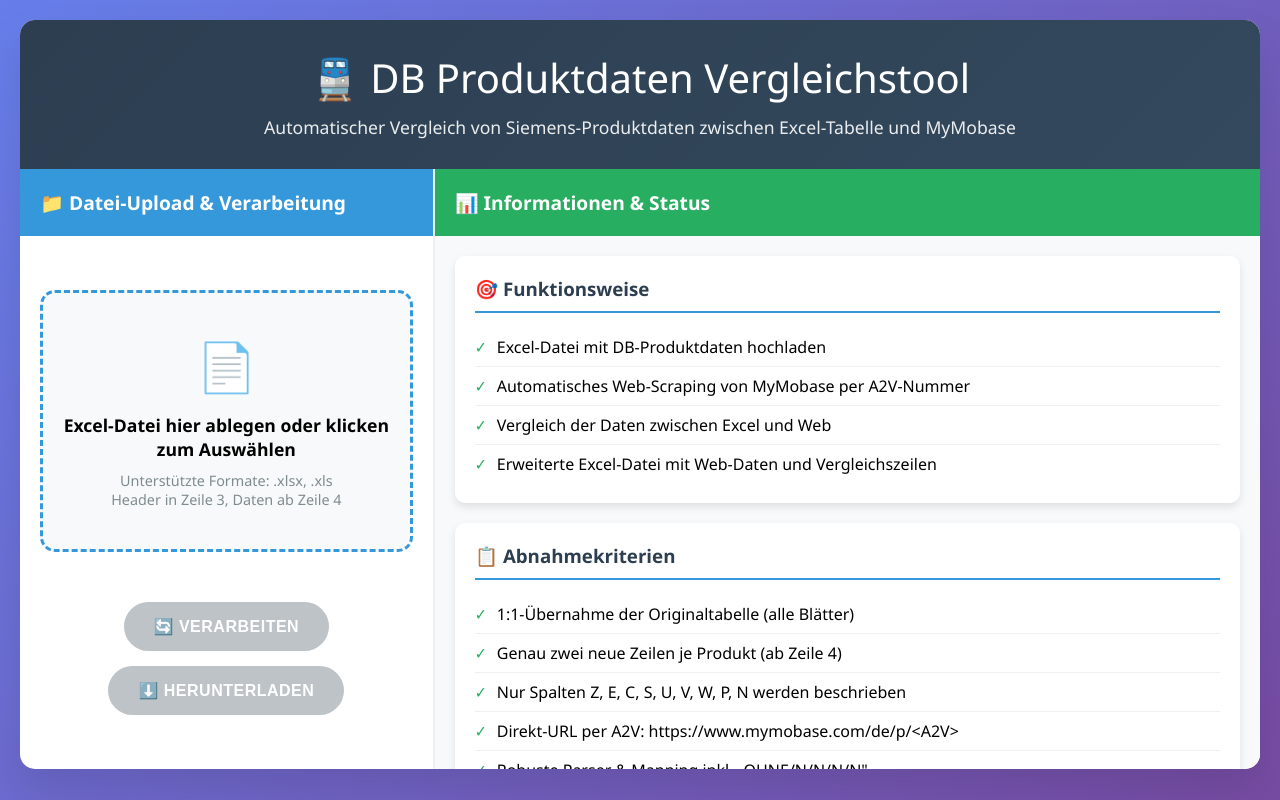
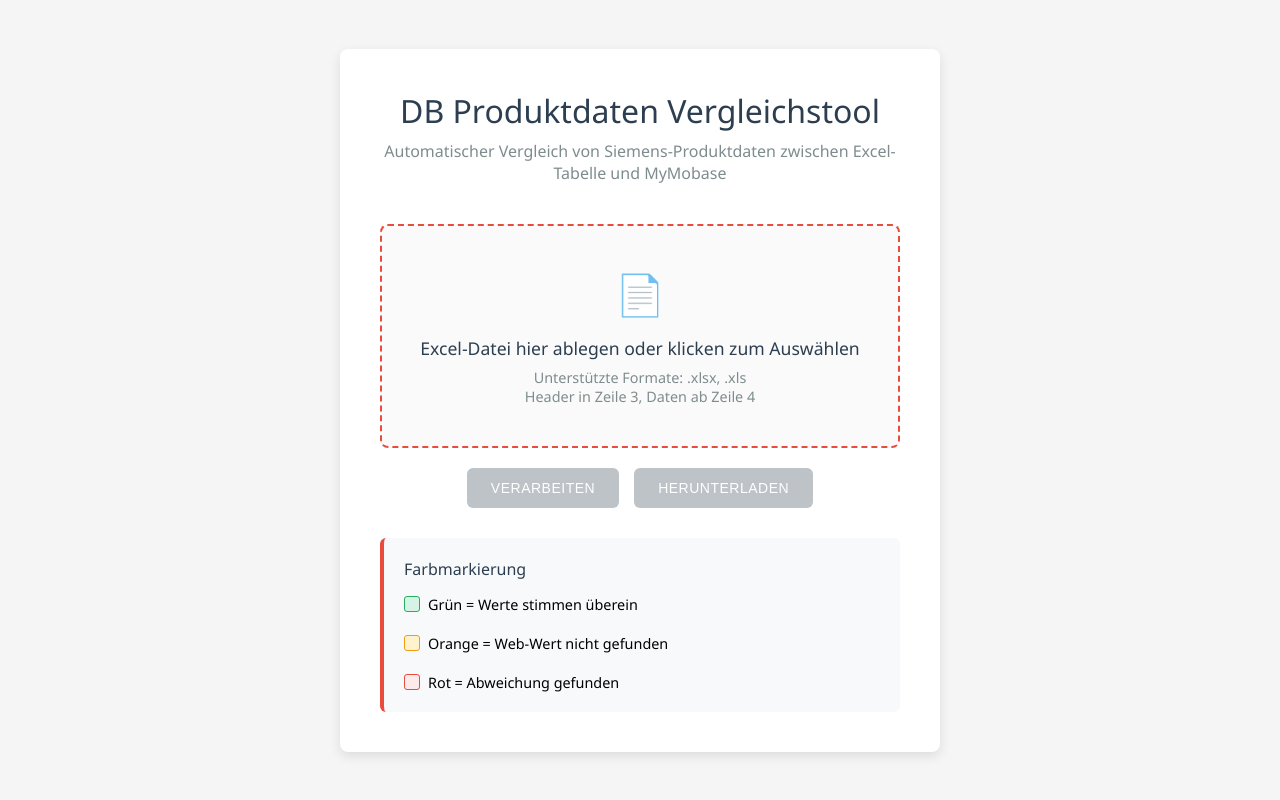
Before and after one commit to Onssrasra/QMPxDB, a website: page index.html in a window 1280 px wide. Drawn offline with Linux system fonts and the light colour scheme.

Commit message:
Update index.html

```diff
--- a/index.html
+++ b/index.html
@@ -14,89 +14,63 @@
 
         body {
             font-family: 'Segoe UI', Tahoma, Geneva, Verdana, sans-serif;
-            background: linear-gradient(135deg, #667eea 0%, #764ba2 100%);
+            background: #f5f5f5;
             min-height: 100vh;
+            display: flex;
+            align-items: center;
+            justify-content: center;
             padding: 20px;
         }
 
         .container {
-            max-width: 1400px;
-            margin: 0 auto;
+            max-width: 600px;
+            width: 100%;
             background: white;
-            border-radius: 15px;
-            box-shadow: 0 20px 40px rgba(0,0,0,0.1);
-            overflow: hidden;
+            border-radius: 8px;
+            box-shadow: 0 4px 12px rgba(0,0,0,0.1);
+            padding: 40px;
         }
 
         .header {
-            background: linear-gradient(135deg, #2c3e50 0%, #34495e 100%);
-            color: white;
-            padding: 30px;
             text-align: center;
+            margin-bottom: 40px;
         }
 
         .header h1 {
-            font-size: 2.5em;
-            margin-bottom: 10px;
+            font-size: 2em;
+            color: #2c3e50;
             font-weight: 300;
+            margin-bottom: 8px;
         }
 
         .header p {
-            font-size: 1.1em;
-            opacity: 0.9;
-        }
-
-        .main-content {
-            display: flex;
-            height: calc(100vh - 200px);
+            color: #7f8c8d;
+            font-size: 1em;
         }
 
         .upload-section {
-            flex: 1;
-            display: flex;
-            flex-direction: column;
-            border-right: 2px solid #ecf0f1;
-        }
-
-        .upload-header {
-            background: #3498db;
-            color: white;
-            padding: 20px;
-            font-size: 1.2em;
-            font-weight: bold;
-        }
-
-        .upload-content {
-            flex: 1;
-            padding: 20px;
-            display: flex;
-            flex-direction: column;
-            justify-content: center;
-            align-items: center;
+            margin-bottom: 30px;
         }
 
         .file-upload {
-            width: 100%;
-            max-width: 500px;
-            margin-bottom: 30px;
+            border: 2px dashed #e74c3c;
+            border-radius: 8px;
             padding: 40px 20px;
-            border: 3px dashed #3498db;
-            border-radius: 15px;
             text-align: center;
             cursor: pointer;
             transition: all 0.3s ease;
-            background: #f8f9fa;
+            background: #fafafa;
+            margin-bottom: 20px;
         }
 
         .file-upload:hover {
-            background: #e3f2fd;
-            border-color: #2980b9;
-            transform: translateY(-2px);
+            background: #f8f9fa;
+            border-color: #c0392b;
         }
 
         .file-upload.has-file {
             border-color: #27ae60;
-            background: #d5f4e6;
+            background: #f8f9fa;
         }
 
         .file-upload input {
@@ -104,15 +78,16 @@
         }
 
         .upload-icon {
-            font-size: 3em;
+            font-size: 2.5em;
             margin-bottom: 15px;
-            color: #3498db;
+            color: #e74c3c;
         }
 
         .upload-text {
             font-size: 1.1em;
-            font-weight: 600;
-            margin-bottom: 10px;
+            font-weight: 500;
+            margin-bottom: 8px;
+            color: #2c3e50;
         }
 
         .upload-subtext {
@@ -123,71 +98,62 @@
         .button-container {
             display: flex;
             gap: 15px;
-            margin-top: 20px;
-            flex-wrap: wrap;
             justify-content: center;
+            margin-bottom: 20px;
         }
 
         .btn {
-            padding: 15px 30px;
+            padding: 12px 24px;
             border: none;
-            border-radius: 25px;
+            border-radius: 6px;
             cursor: pointer;
-            font-size: 16px;
-            font-weight: 600;
+            font-size: 14px;
+            font-weight: 500;
             transition: all 0.3s ease;
             text-transform: uppercase;
             letter-spacing: 0.5px;
         }
 
         .btn-primary {
-            background: linear-gradient(135deg, #3498db 0%, #2980b9 100%);
+            background: #e74c3c;
             color: white;
         }
 
         .btn-primary:hover {
-            background: linear-gradient(135deg, #2980b9 0%, #1f5f8b 100%);
-            transform: translateY(-2px);
-            box-shadow: 0 5px 15px rgba(52, 152, 219, 0.4);
+            background: #c0392b;
         }
 
         .btn-success {
-            background: linear-gradient(135deg, #27ae60 0%, #229954 100%);
+            background: #27ae60;
             color: white;
         }
 
         .btn-success:hover {
-            background: linear-gradient(135deg, #229954 0%, #1e8449 100%);
-            transform: translateY(-2px);
-            box-shadow: 0 5px 15px rgba(39, 174, 96, 0.4);
+            background: #229954;
         }
 
         .btn:disabled {
             background: #bdc3c7;
             cursor: not-allowed;
-            transform: none;
-            box-shadow: none;
         }
 
         .progress-container {
             margin-top: 20px;
-            width: 100%;
-            max-width: 500px;
             display: none;
         }
 
         .progress-bar {
             width: 100%;
-            height: 8px;
+            height: 6px;
             background: #ecf0f1;
-            border-radius: 4px;
+            border-radius: 3px;
             overflow: hidden;
             margin-bottom: 10px;
         }
 
         .progress-fill {
             height: 100%;
-            background: linear-gradient(90deg, #3498db, #27ae60);
+            background: #e74c3c;
             width: 0%;
             transition: width 0.3s ease;
         }
@@ -195,14 +161,15 @@
         .progress-text {
             text-align: center;
             color: #2c3e50;
-            font-weight: 500;
+            font-size: 0.9em;
         }
 
         .status-container {
             margin-top: 20px;
-            padding: 15px;
-            border-radius: 10px;
+            padding: 12px;
+            border-radius: 6px;
             display: none;
+            text-align: center;
         }
 
         .status-success {
@@ -217,83 +184,38 @@
             color: #e74c3c;
         }
 
-        .results-section {
-            flex: 2;
-            display: flex;
-            flex-direction: column;
+        .color-legend {
+            margin-top: 30px;
+            padding: 20px;
             background: #f8f9fa;
+            border-radius: 6px;
+            border-left: 4px solid #e74c3c;
         }
 
-        .results-header {
-            background: #27ae60;
-            color: white;
-            padding: 20px;
-            font-size: 1.2em;
-            font-weight: bold;
+        .color-legend h3 {
+            color: #2c3e50;
+            margin-bottom: 15px;
+            font-size: 1em;
+            font-weight: 500;
         }
 
-        .results-content {
-            flex: 1;
-            padding: 20px;
-            overflow-y: auto;
-        }
-
-        .info-card {
-            background: white;
-            border-radius: 10px;
-            padding: 20px;
-            margin-bottom: 20px;
-            box-shadow: 0 4px 8px rgba(0,0,0,0.1);
-        }
-
-        .info-card h3 {
-            color: #2c3e50;
-            margin-bottom: 15px;
-            border-bottom: 2px solid #3498db;
-            padding-bottom: 10px;
-        }
-
-        .info-list {
-            list-style: none;
-            padding: 0;
-        }
-
-        .info-list li {
-            padding: 8px 0;
-            border-bottom: 1px solid #ecf0f1;
+        .legend-items {
             display: flex;
-            align-items: center;
-        }
-
-        .info-list li:last-child {
-            border-bottom: none;
-        }
-
-        .info-list li::before {
-            content: "✓";
-            color: #27ae60;
-            font-weight: bold;
-            margin-right: 10px;
-        }
-
-        .color-legend {
-            display: flex;
-            gap: 15px;
-            margin-top: 15px;
+            gap: 20px;
             flex-wrap: wrap;
         }
 
         .legend-item {
             display: flex;
             align-items: center;
-            gap: 5px;
+            gap: 8px;
             font-size: 0.9em;
         }
 
         .legend-color {
-            width: 20px;
-            height: 20px;
-            border-radius: 4px;
+            width: 16px;
+            height: 16px;
+            border-radius: 3px;
         }
 
         .legend-green {
@@ -312,9 +234,8 @@
         }
 
         @media (max-width: 768px) {
-            .main-content {
-                flex-direction: column;
-                height: auto;
+            .container {
+                padding: 20px;
             }
 
             .button-container {
@@ -324,23 +245,22 @@
             .btn {
                 width: 100%;
             }
+
+            .legend-items {
+                flex-direction: column;
+                gap: 10px;
+            }
         }
     </style>
 </head>
 <body>
     <div class="container">
         <div class="header">
-            <h1>🚆 DB Produktdaten Vergleichstool</h1>
+            <h1>DB Produktdaten Vergleichstool</h1>
             <p>Automatischer Vergleich von Siemens-Produktdaten zwischen Excel-Tabelle und MyMobase</p>
         </div>
 
-        <div class="main-content">
         <div class="upload-section">
-                <div class="upload-header">
-                    📁 Datei-Upload & Verarbeitung
-                </div>
-
-                <div class="upload-content">
             <div class="file-upload" id="fileUpload">
                 <input type="file" id="excelFile" accept=".xlsx,.xls">
                 <div class="upload-icon">📄</div>
@@ -355,10 +275,10 @@
 
             <div class="button-container">
                 <button id="processBtn" class="btn btn-primary" disabled>
-                            🔄 Verarbeiten
+                    Verarbeiten
                 </button>
                 <button id="downloadBtn" class="btn btn-success" disabled>
-                            ⬇️ Herunterladen
+                    Herunterladen
                 </button>
             </div>
 
@@ -375,38 +295,10 @@
                 <div id="statusText"></div>
             </div>
         </div>
-            </div>
 
-            <div class="results-section">
-                <div class="results-header">
-                    📊 Informationen & Status
-                </div>
-
-                <div class="results-content">
-                    <div class="info-card">
-                        <h3>🎯 Funktionsweise</h3>
-                        <ul class="info-list">
-                            <li>Excel-Datei mit DB-Produktdaten hochladen</li>
-                            <li>Automatisches Web-Scraping von MyMobase per A2V-Nummer</li>
-                            <li>Vergleich der Daten zwischen Excel und Web</li>
-                            <li>Erweiterte Excel-Datei mit Web-Daten und Vergleichszeilen</li>
-                        </ul>
-                    </div>
-
-                    <div class="info-card">
-                        <h3>📋 Abnahmekriterien</h3>
-                        <ul class="info-list">
-                            <li>1:1-Übernahme der Originaltabelle (alle Blätter)</li>
-                            <li>Genau zwei neue Zeilen je Produkt (ab Zeile 4)</li>
-                            <li>Nur Spalten Z, E, C, S, U, V, W, P, N werden beschrieben</li>
-                            <li>Direkt-URL per A2V: https://www.mymobase.com/de/p/&lt;A2V&gt;</li>
-                            <li>Robuste Parser & Mapping inkl. „OHNE/N/N/N/N"</li>
-                        </ul>
-                    </div>
-
-                    <div class="info-card">
-                        <h3>🎨 Farbmarkierung</h3>
         <div class="color-legend">
+            <h3>Farbmarkierung</h3>
+            <div class="legend-items">
                 <div class="legend-item">
                     <div class="legend-color legend-green"></div>
                     <span>Grün = Werte stimmen überein</span>
@@ -418,9 +310,6 @@
                 <div class="legend-item">
                     <div class="legend-color legend-red"></div>
                     <span>Rot = Abweichung gefunden</span>
-                            </div>
-                        </div>
-                    </div>
                 </div>
             </div>
         </div>
@@ -450,17 +339,14 @@
                 fileUpload.addEventListener('click', () => fileInput.click());
                 fileUpload.addEventListener('dragover', (e) => {
                     e.preventDefault();
-                    fileUpload.style.background = '#e3f2fd';
-                    fileUpload.style.transform = 'translateY(-2px)';
+                    fileUpload.style.background = '#f8f9fa';
                 });
                 fileUpload.addEventListener('dragleave', () => {
                     fileUpload.style.background = '';
-                    fileUpload.style.transform = '';
                 });
                 fileUpload.addEventListener('drop', (e) => {
                     e.preventDefault();
                     fileUpload.style.background = '';
-                    fileUpload.style.transform = '';
                     if (e.dataTransfer.files.length > 0) {
                         this.handleFileUpload(e.dataTransfer.files[0]);
                     }
@@ -475,15 +361,14 @@
 
             handleFileUpload(file) {
                 if (!file.name.match(/\.(xlsx|xls)$/)) {
-                    this.showStatus('❌ Bitte wählen Sie eine gültige Excel-Datei (.xlsx oder .xls)', 'error');
+                    this.showStatus('Bitte wählen Sie eine gültige Excel-Datei (.xlsx oder .xls)', 'error');
                     return;
                 }
 
                 this.excelData = file;
                 this.updateFileUploadUI(file);
-                this.showStatus(`✅ Datei "${file.name}" erfolgreich geladen`, 'success');
+                this.showStatus(`Datei "${file.name}" erfolgreich geladen`, 'success');
 
-                // Enable process button
                 document.getElementById('processBtn').disabled = false;
                 document.getElementById('downloadBtn').disabled = true;
             }
@@ -493,12 +378,12 @@
                 const uploadText = document.getElementById('uploadText');
 
                 fileUpload.classList.add('has-file');
-                uploadText.innerHTML = `✅ ${file.name}<br><small>${(file.size / 1024 / 1024).toFixed(2)} MB</small>`;
+                uploadText.innerHTML = `${file.name}<br><small>${(file.size / 1024 / 1024).toFixed(2)} MB</small>`;
             }
 
             async processFile() {
                 if (!this.excelData) {
-                    this.showStatus('❌ Bitte laden Sie zuerst eine Excel-Datei hoch', 'error');
+                    this.showStatus('Bitte laden Sie zuerst eine Excel-Datei hoch', 'error');
                     return;
                 }
 
@@ -509,10 +394,9 @@
 
                 processBtn.disabled = true;
                 progressContainer.style.display = 'block';
-                this.showStatus('🔄 Verarbeitung läuft...', 'success');
+                this.showStatus('Verarbeitung läuft...', 'success');
 
                 try {
-                    // Update progress
                     progressFill.style.width = '25%';
                     progressText.textContent = 'Datei wird hochgeladen...';
 
@@ -538,16 +422,15 @@
                     this.processedFile = blob;
 
                     progressFill.style.width = '100%';
-                    progressText.textContent = '✅ Verarbeitung erfolgreich abgeschlossen!';
+                    progressText.textContent = 'Verarbeitung erfolgreich abgeschlossen!';
 
-                    this.showStatus('✅ Verarbeitung erfolgreich! Sie können jetzt die Datei herunterladen.', 'success');
+                    this.showStatus('Verarbeitung erfolgreich! Sie können jetzt die Datei herunterladen.', 'success');
 
-                    // Enable download button
                     document.getElementById('downloadBtn').disabled = false;
 
                 } catch (error) {
                     console.error('Verarbeitungsfehler:', error);
-                    this.showStatus(`❌ Fehler bei der Verarbeitung: ${error.message}`, 'error');
+                    this.showStatus(`Fehler bei der Verarbeitung: ${error.message}`, 'error');
                     progressText.textContent = 'Fehler aufgetreten';
                 } finally {
                     processBtn.disabled = false;
@@ -556,7 +439,7 @@
 
             downloadFile() {
                 if (!this.processedFile) {
-                    this.showStatus('❌ Keine verarbeitete Datei verfügbar', 'error');
+                    this.showStatus('Keine verarbeitete Datei verfügbar', 'error');
                     return;
                 }
 
@@ -570,7 +453,7 @@
 
                 setTimeout(() => URL.revokeObjectURL(url), 2000);
 
-                this.showStatus('✅ Download erfolgreich gestartet!', 'success');
+                this.showStatus('Download erfolgreich gestartet!', 'success');
             }
 
             showStatus(message, type) {
@@ -581,7 +464,6 @@
                 statusText.textContent = message;
                 statusContainer.style.display = 'block';
 
-                // Auto-hide after 5 seconds for success messages
                 if (type === 'success') {
                     setTimeout(() => {
                         statusContainer.style.display = 'none';
@@ -590,7 +472,6 @@
             }
         }
 
-        // Initialize the application
         document.addEventListener('DOMContentLoaded', () => {
             new ProductComparisonTool();
         });
```
Lines whose indentation alone changed are shown as unchanged.
